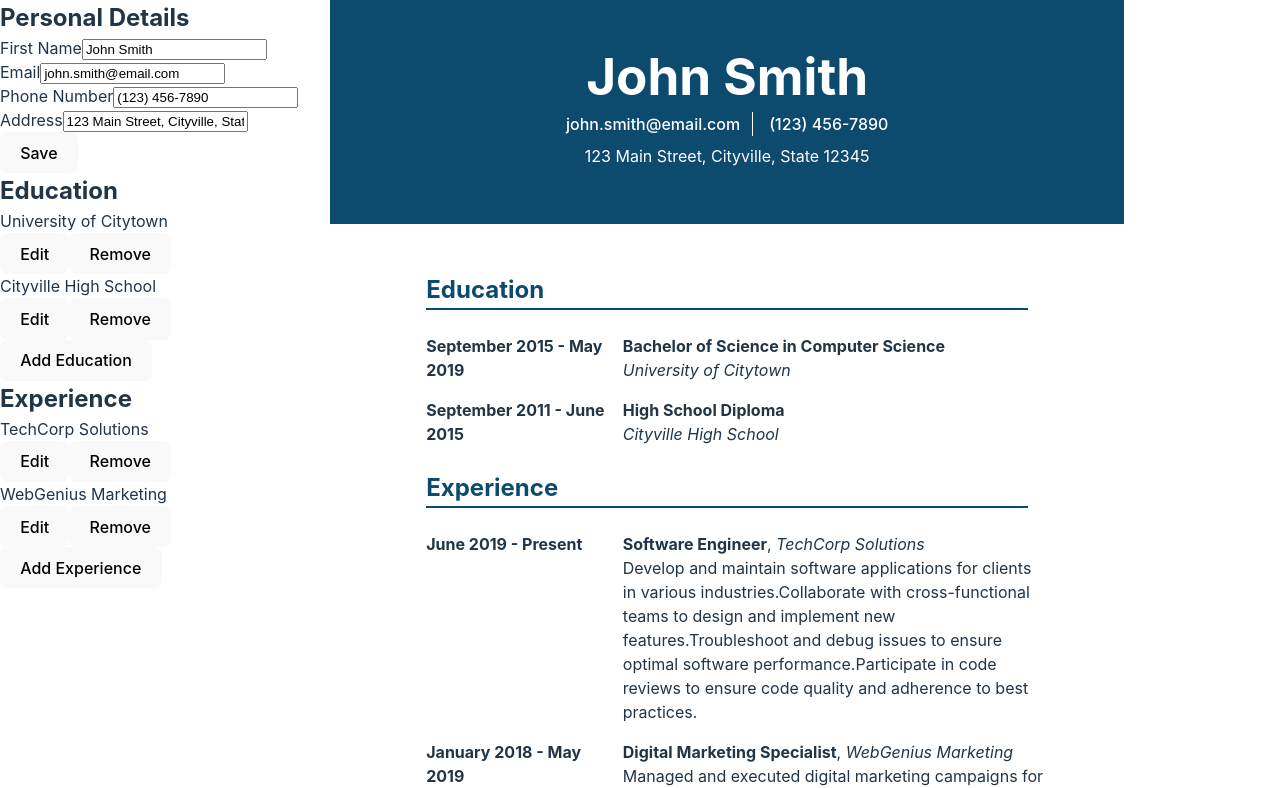
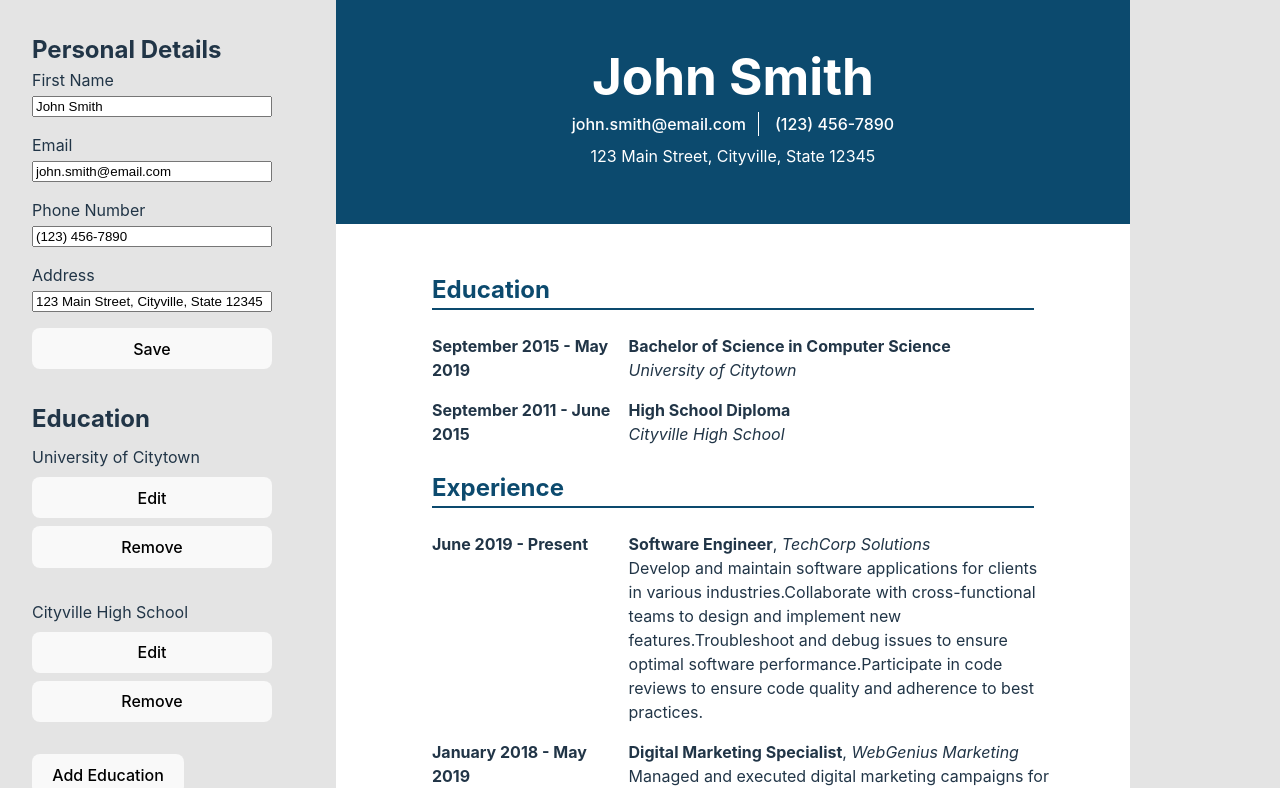
Before and after one commit to thabomoloi/cv-app, a React (Vite) app: page / in a window 1280 px wide. Shown: the top 788 px of the page. Built offline with nearby package versions, Linux system fonts and the light colour scheme.

Commit message:
Style the forms-section

```diff
--- a/src/index.css
+++ b/src/index.css
@@ -65,15 +65,44 @@ h2 {
 .cv-body section > div {
 	margin-bottom: 1em;
 }
+
 .cv-document section > div {
 	display: grid;
 	grid-template-columns: 30% 70%;
 	gap: 1em;
 }
+.forms-section section {
+	margin: 2rem;
+	width: 15rem;
+}
+.forms-section section > div > form,
+.forms-section section > div > div {
+	margin-bottom: 2em;
+}
+
+.forms-section form {
+	display: flex;
+	flex-direction: column;
+	gap: 1em;
+}
+.forms-section .form-container {
+	display: flex;
+	flex-direction: column;
+	gap: 0.25rem;
+}
+.forms-section .viewMode p {
+	margin: 0.5rem 0;
+}
+
+.forms-section .viewMode .buttons {
+	display: flex;
+	gap: 0.5em;
+	flex-direction: column;
+}
 @media (prefers-color-scheme: light) {
 	:root {
 		color: #213547;
-		background-color: #ffffff;
+		background-color: #e4e4e4;
 	}
 	a:hover {
 		color: #747bff;
```
